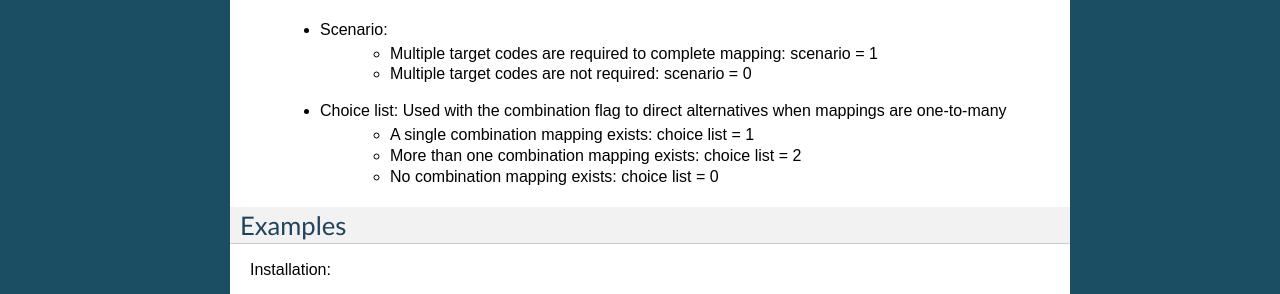
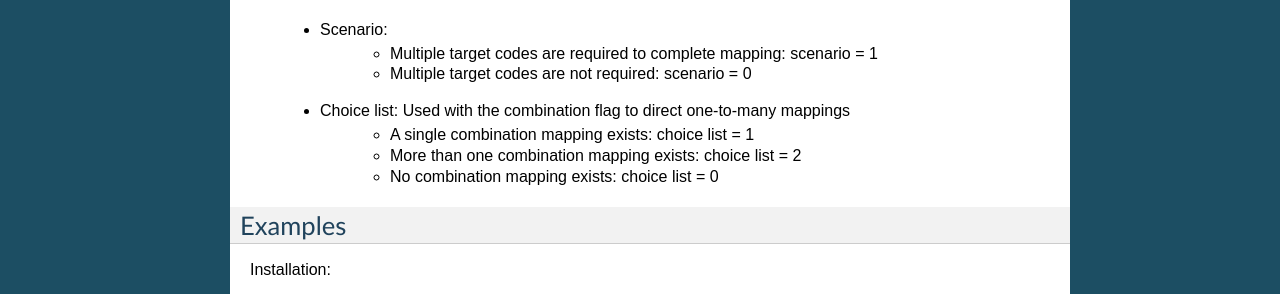
Before and after one commit to patrickmlong/Gems, a Sphinx documentation site: the page built from docs/source/index.rst, in a window 1280 px wide. Shown: the part 603-897 px from the top of the page. Built offline with Sphinx 7.4.7, drawn with Linux system fonts in a browser that asks for light colours.

Commit message:
Update index.rst

```diff
--- a/docs/source/index.rst
+++ b/docs/source/index.rst
@@ -29,7 +29,7 @@
  - Scenario:
      - Multiple target codes are required to complete mapping: scenario = 1
      - Multiple target codes are not required: scenario = 0
- - Choice list: Used with the combination flag to direct alternatives when mappings are one-to-many
+ - Choice list: Used with the combination flag to direct one-to-many mappings
      - A single combination mapping exists: choice list = 1
      - More than one combination mapping exists: choice list = 2
      - No combination mapping exists: choice list = 0
```
